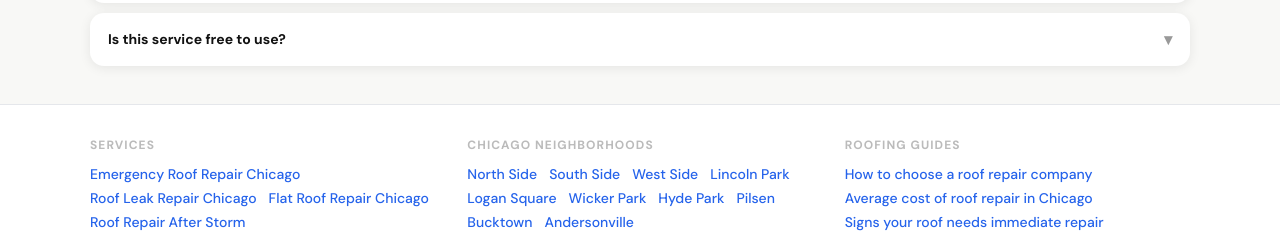
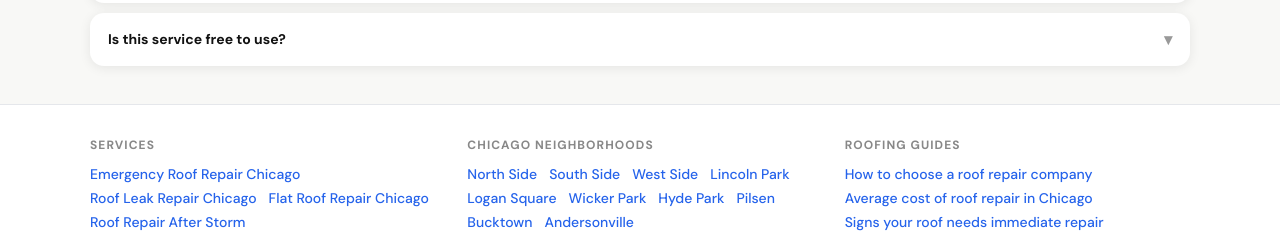
Before and after one commit to dm100usa-oss/roof-repair-chicago-now, a Next.js app: page / in a window 1280 px wide. Shown: the part 4400-4633 px from the top of the page. Built offline with nearby package versions, Linux system fonts and the light colour scheme.

Commit message:
Add files via upload

```diff
--- a/src/components/InternalLinks.module.css
+++ b/src/components/InternalLinks.module.css
@@ -12,11 +12,11 @@
 }
 .group {}
 .groupTitle {
-  font-size: 10px;
+  font-size: 13px;
   font-weight: 700;
   letter-spacing: .09em;
   text-transform: uppercase;
-  color: #bbb;
+  color: #888;
   margin-bottom: .625rem;
 }
 .links {
```
